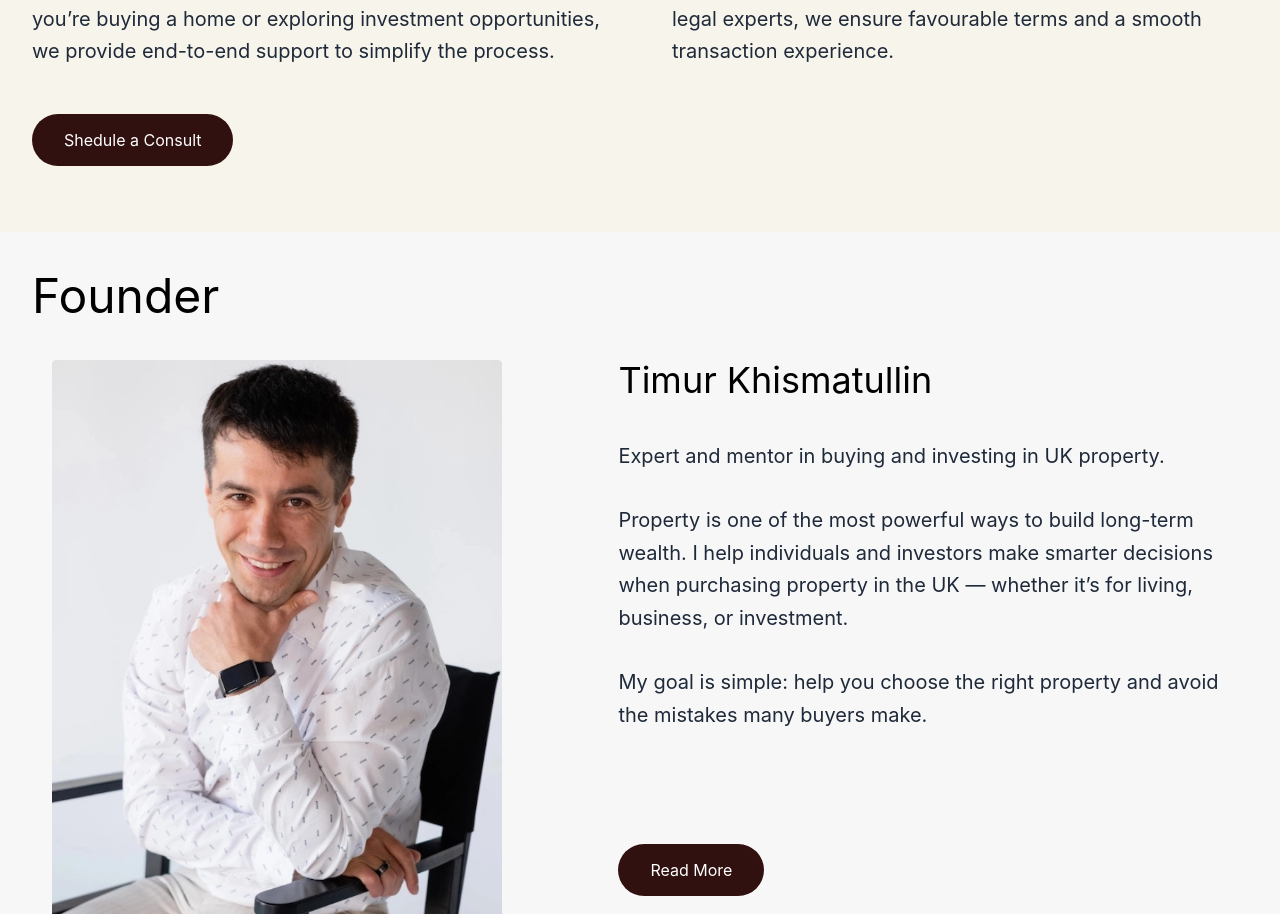
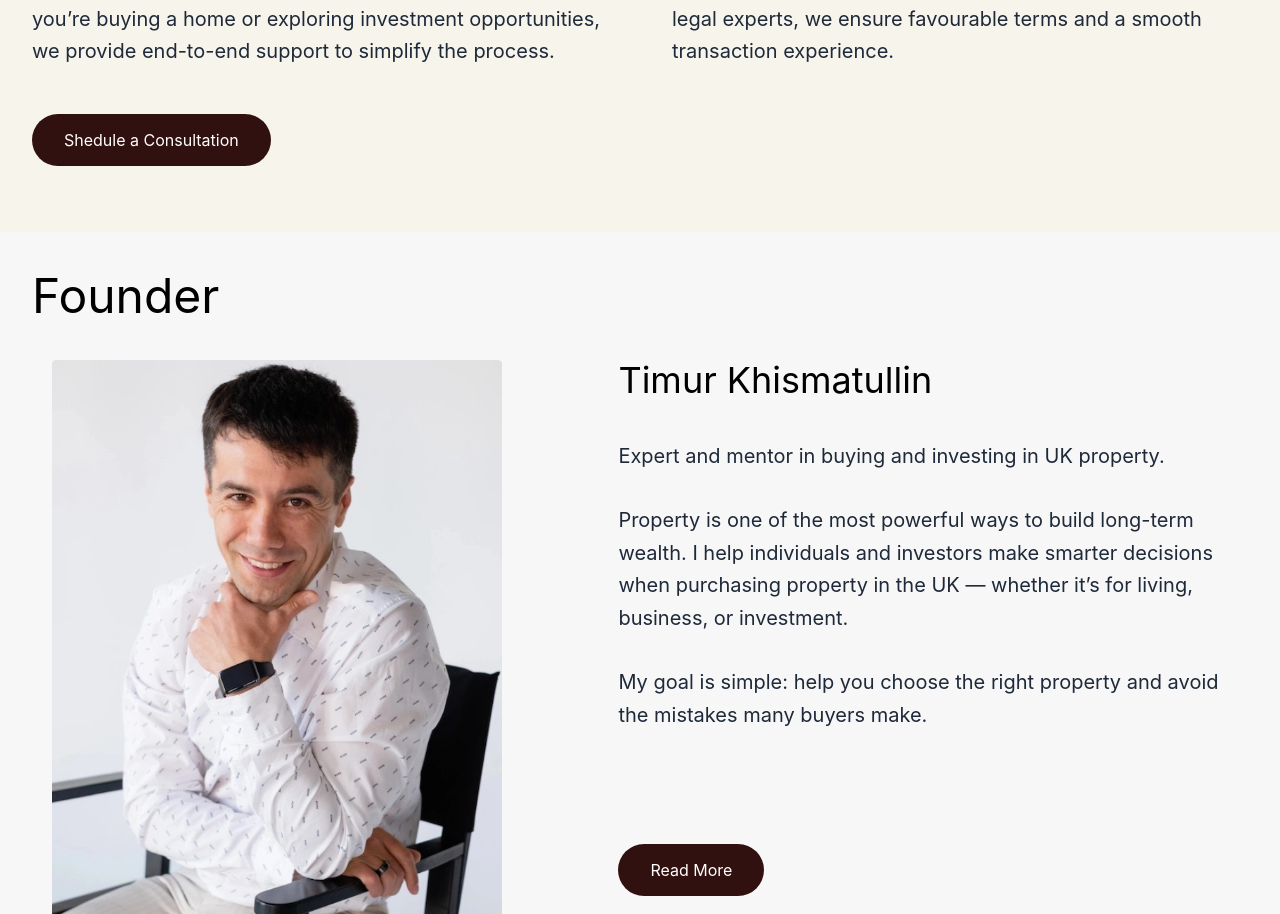
Before and after one commit to vladmytko/homesforsapience, a React (Vite) app: page / in a window 1280 px wide. Shown: the part 1007-1921 px from the top of the page. Built offline with nearby package versions, Linux system fonts and the light colour scheme; no server answers.

Commit message:
fix button

```diff
--- a/src/components/HomePageComponents/CompanyIntro.jsx
+++ b/src/components/HomePageComponents/CompanyIntro.jsx
@@ -30,7 +30,7 @@ const CompanyIntro = () => {
         </div>
         <div className="mt-15">
           <Button
-            title="Shedule a Consult"
+            title="Shedule a Consultation"
             link={'/about'}
           />
         </div>
```
